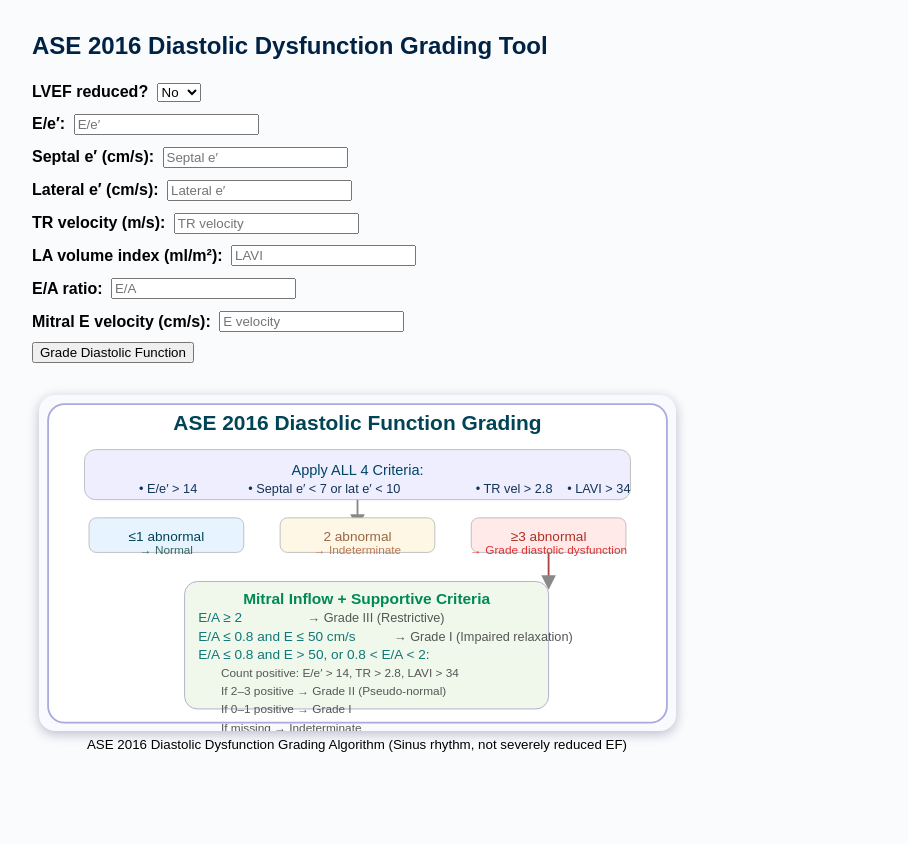
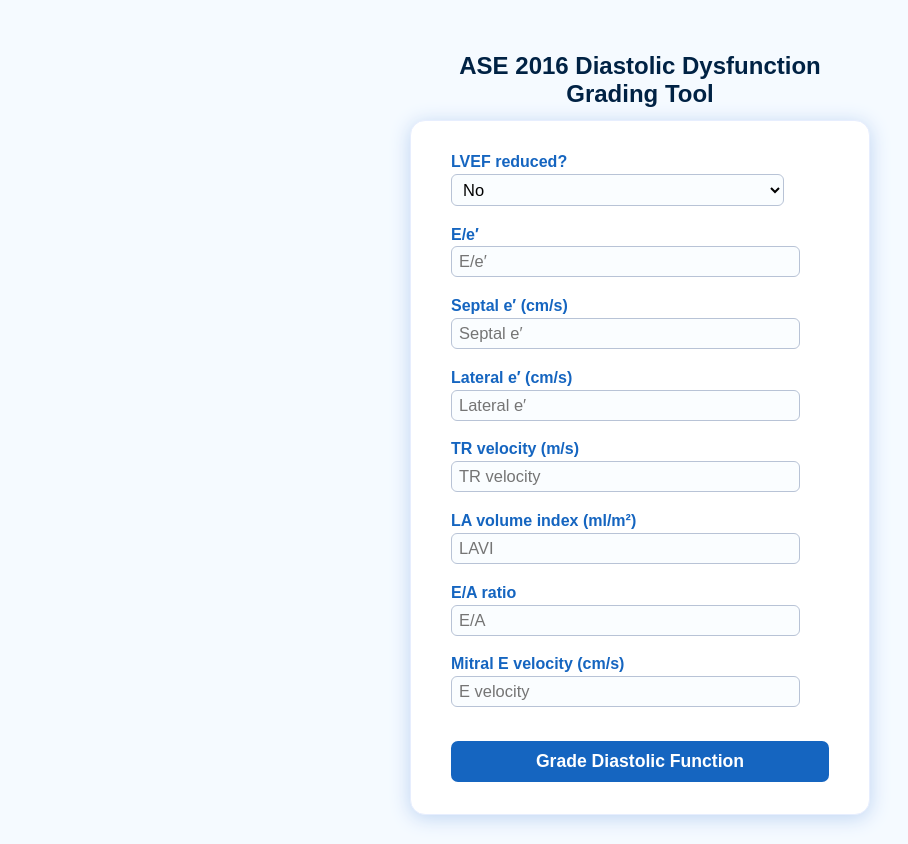
Before and after one commit to JK7533/Jiwon-Echo, a plain HTML site: page diastolic-function.html in a window 1280 px wide. Shown: the whole page, without its empty margins (0-908 px from the left). Before the commit the page ends 800 px from the top, so only its background shows below. Drawn offline with Linux system fonts and the light colour scheme.

Commit message:
Update diastolic-function.html

```diff
--- a/diastolic-function.html
+++ b/diastolic-function.html
@@ -4,82 +4,107 @@
   <meta charset="UTF-8">
   <title>ASE 2016 Diastolic Dysfunction Grading</title>
   <style>
-    body { font-family: Arial, sans-serif; margin: 2em; background: #fafbfc; max-width: 650px;}
-    h2 { color: #024; }
-    label { font-weight: bold; }
-    input, select { margin: 0.2em 0.7em 0.7em 0.3em; }
-    .result { font-weight: bold; font-size: 1.1em; margin: 1em 0; color: #227; }
-    .section { margin-bottom: 2em;}
+    body {
+      font-family: Arial, sans-serif;
+      background: #f5faff;
+      margin: 0;
+      padding: 2em 0;
+    }
+    .center {
+      max-width: 460px;
+      margin: 0 auto;
+    }
+    h2 {
+      color: #024;
+      margin-bottom: 0.5em;
+      text-align: center;
+    }
+    .card {
+      background: #fff;
+      border-radius: 15px;
+      box-shadow: 0 3px 20px #bed4f2;
+      padding: 2em 2.5em 2em 2.5em;
+      margin-bottom: 2em;
+      border: 1px solid #e7eefe;
+    }
+    label {
+      font-weight: bold;
+      display: block;
+      margin-bottom: 0.18em;
+      color: #1565c0;
+    }
+    input[type="number"], select {
+      width: 88%;
+      font-size: 1.03em;
+      padding: 5px 7px;
+      margin-bottom: 1.2em;
+      border-radius: 6px;
+      border: 1px solid #b8c3d6;
+      background: #fafdff;
+    }
+    .btn {
+      width: 100%;
+      padding: 10px 0;
+      background: #1565c0;
+      color: #fff;
+      font-weight: bold;
+      font-size: 1.1em;
+      border: none;
+      border-radius: 7px;
+      cursor: pointer;
+      margin-top: 0.8em;
+      transition: background 0.14s;
+    }
+    .btn:hover { background: #003e8b;}
+    .result {
+      font-weight: bold;
+      font-size: 1.14em;
+      margin: 1.2em 0 0.8em 0;
+      color: #236;
+      padding: 1em;
+      background: #ecf7f9;
+      border-radius: 9px;
+      min-height: 32px;
+    }
+    @media (max-width: 540px) {
+      .center, .card { padding: 1em; }
+    }
   </style>
 </head>
 <body>
+<div class="center">
   <h2>ASE 2016 Diastolic Dysfunction Grading Tool</h2>
-<form id="diastolicForm">
-  <label>LVEF reduced? </label>
+  <form id="diastolicForm" class="card" onsubmit="event.preventDefault(); gradeDiastolic();">
+    <label for="ef_reduced">LVEF reduced?</label>
     <select id="ef_reduced">
       <option value="no">No</option>
       <option value="yes">Yes</option>
     </select>
-  <br>
-  <label>E/e′:</label>
-  <input type="number" id="ee" step="0.1" placeholder="E/e′"><br>
-  <label>Septal e′ (cm/s):</label>
-  <input type="number" id="septal" step="0.1" placeholder="Septal e′"><br>
-  <label>Lateral e′ (cm/s):</label>
-  <input type="number" id="lateral" step="0.1" placeholder="Lateral e′"><br>
-  <label>TR velocity (m/s):</label>
-  <input type="number" id="tr" step="0.1" placeholder="TR velocity"><br>
-  <label>LA volume index (ml/m²):</label>
-  <input type="number" id="lavi" step="0.1" placeholder="LAVI"><br>
-  <label>E/A ratio:</label>
-  <input type="number" id="ea" step="0.01" placeholder="E/A"><br>
-  <label>Mitral E velocity (cm/s):</label>
-  <input type="number" id="evel" step="0.1" placeholder="E velocity"><br>
-  <button type="button" onclick="gradeDiastolic()">Grade Diastolic Function</button>
+
+    <label for="ee">E/e′</label>
+    <input type="number" id="ee" step="0.1" placeholder="E/e′">
+
+    <label for="septal">Septal e′ (cm/s)</label>
+    <input type="number" id="septal" step="0.1" placeholder="Septal e′">
+
+    <label for="lateral">Lateral e′ (cm/s)</label>
+    <input type="number" id="lateral" step="0.1" placeholder="Lateral e′">
+
+    <label for="tr">TR velocity (m/s)</label>
+    <input type="number" id="tr" step="0.1" placeholder="TR velocity">
+
+    <label for="lavi">LA volume index (ml/m²)</label>
+    <input type="number" id="lavi" step="0.1" placeholder="LAVI">
+
+    <label for="ea">E/A ratio</label>
+    <input type="number" id="ea" step="0.01" placeholder="E/A">
+
+    <label for="evel">Mitral E velocity (cm/s)</label>
+    <input type="number" id="evel" step="0.1" placeholder="E velocity">
+
+    <button type="submit" class="btn">Grade Diastolic Function</button>
   </form>
   <div class="result" id="dfout"></div>
-
-<!-- SVG Diagram -->
-<div style="text-align:center; margin:2em 0;">
-  <svg width="700" height="370" viewBox="0 0 700 370" style="max-width:98%;height:auto;background:#f8fafd;border-radius:16px;box-shadow:0 3px 12px #bbc;">
-    <rect x="10" y="10" width="680" height="350" rx="18" fill="#fff" stroke="#aad" stroke-width="2"/>
-    <text x="50%" y="38" font-size="23" font-family="Arial" text-anchor="middle" fill="#045" font-weight="bold">ASE 2016 Diastolic Function Grading</text>
-    <rect x="50" y="60" width="600" height="55" rx="12" fill="#eef" stroke="#bbb"/>
-    <text x="350" y="88" font-size="16" font-family="Arial" text-anchor="middle" fill="#046">Apply ALL 4 Criteria:</text>
-    <text x="110" y="108" font-size="14" font-family="Arial" fill="#135">• E/e′ &gt; 14</text>
-    <text x="230" y="108" font-size="14" font-family="Arial" fill="#135">• Septal e′ &lt; 7 or lat e′ &lt; 10</text>
-    <text x="480" y="108" font-size="14" font-family="Arial" fill="#135">• TR vel &gt; 2.8</text>
-    <text x="650" y="108" font-size="14" font-family="Arial" fill="#135" text-anchor="end">• LAVI &gt; 34</text>
-    <line x1="350" y1="115" x2="350" y2="133" stroke="#888" stroke-width="2" marker-end="url(#arrow)"/>
-    <defs>
-      <marker id="arrow" markerWidth="11" markerHeight="11" refX="3" refY="6" orient="auto" markerUnits="strokeWidth">
-        <path d="M2,2 L2,10 L10,6 L2,2" fill="#888"/>
-      </marker>
-    </defs>
-    <rect x="55" y="135" width="170" height="38" rx="8" fill="#e7f4ff" stroke="#bbb"/>
-    <text x="140" y="160" font-size="15" font-family="Arial" text-anchor="middle" fill="#045">≤1 abnormal</text>
-    <text x="140" y="175" font-size="13" font-family="Arial" text-anchor="middle" fill="#366">→ Normal</text>
-    <rect x="265" y="135" width="170" height="38" rx="8" fill="#fff7e6" stroke="#bbb"/>
-    <text x="350" y="160" font-size="15" font-family="Arial" text-anchor="middle" fill="#964">2 abnormal</text>
-    <text x="350" y="175" font-size="13" font-family="Arial" text-anchor="middle" fill="#b75">→ Indeterminate</text>
-    <rect x="475" y="135" width="170" height="38" rx="8" fill="#ffe9e9" stroke="#bbb"/>
-    <text x="560" y="160" font-size="15" font-family="Arial" text-anchor="middle" fill="#a32">≥3 abnormal</text>
-    <text x="560" y="175" font-size="13" font-family="Arial" text-anchor="middle" fill="#d33">→ Grade diastolic dysfunction</text>
-    <line x1="560" y1="173" x2="560" y2="200" stroke="#a44" stroke-width="2" marker-end="url(#arrow)"/>
-    <rect x="160" y="205" width="400" height="140" rx="14" fill="#f0f8ec" stroke="#aac"/>
-    <text x="360" y="230" font-size="17" font-family="Arial" text-anchor="middle" fill="#085" font-weight="bold">Mitral Inflow + Supportive Criteria</text>
-    <text x="175" y="250" font-size="15" font-family="Arial" fill="#177">E/A ≥ 2</text>
-    <text x="295" y="250" font-size="14" font-family="Arial" fill="#555">→ Grade III (Restrictive)</text>
-    <text x="175" y="270" font-size="15" font-family="Arial" fill="#177">E/A ≤ 0.8 and E ≤ 50 cm/s</text>
-    <text x="390" y="270" font-size="14" font-family="Arial" fill="#555">→ Grade I (Impaired relaxation)</text>
-    <text x="175" y="290" font-size="15" font-family="Arial" fill="#177">E/A ≤ 0.8 and E &gt; 50, or 0.8 &lt; E/A &lt; 2:</text>
-    <text x="200" y="310" font-size="13" font-family="Arial" fill="#555">Count positive: E/e′ &gt; 14, TR &gt; 2.8, LAVI &gt; 34</text>
-    <text x="200" y="330" font-size="13" font-family="Arial" fill="#555">If 2–3 positive → Grade II (Pseudo-normal)</text>
-    <text x="200" y="350" font-size="13" font-family="Arial" fill="#555">If 0–1 positive → Grade I</text>
-    <text x="200" y="370" font-size="13" font-family="Arial" fill="#555">If missing → Indeterminate</text>
-  </svg>
-  <br>
-  <small>ASE 2016 Diastolic Dysfunction Grading Algorithm (Sinus rhythm, not severely reduced EF)</small>
 </div>
 
 <script>
```
Lines whose indentation alone changed are shown as unchanged.
